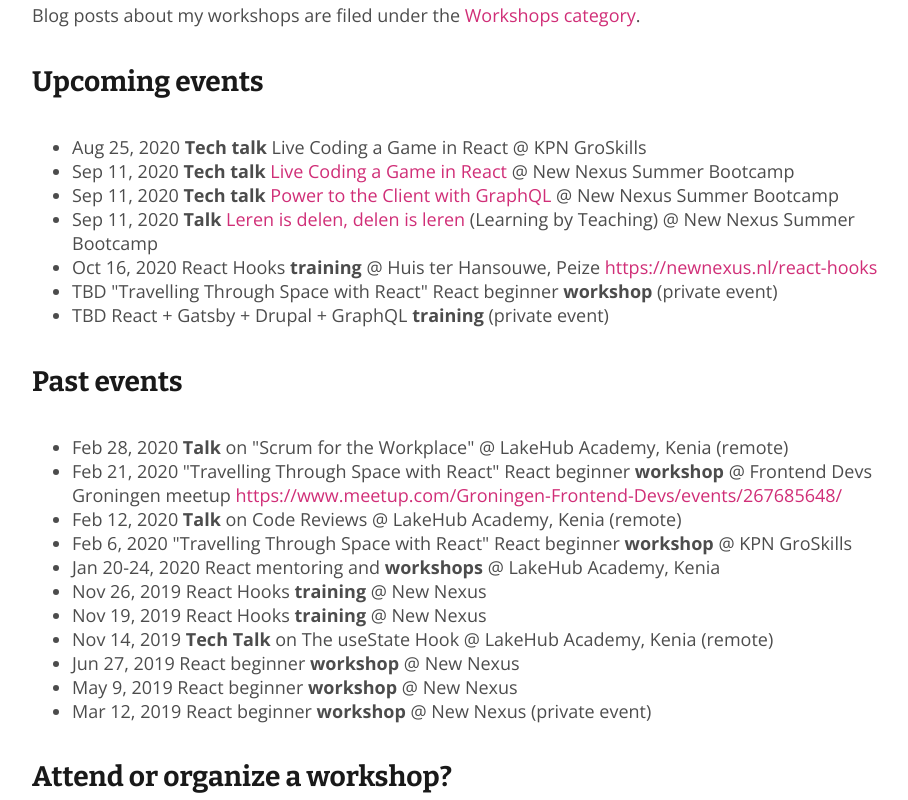
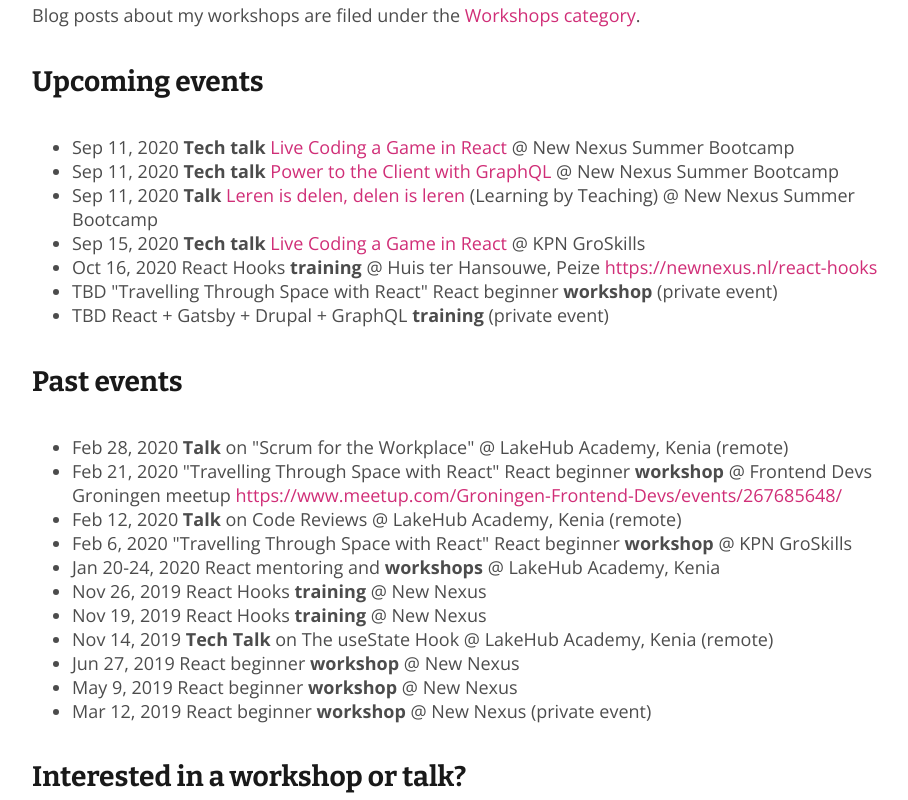
Before and after one commit to bouwe77/bouwe77.github.io, a Gatsby site: page /workshops in a window 1280 px wide. Shown: the part 500-1300 px from the top of the page, without its empty margins (180-1088 px from the left). Built offline with nearby package versions, Linux system fonts and the light colour scheme; Gatsby itself is replaced by a stand-in of ours.

Commit message:
Changed the date of the GroSkills event

```diff
--- a/src/pages/workshops.mdx
+++ b/src/pages/workshops.mdx
@@ -16,10 +16,10 @@
 
 #### Upcoming events
 
-- Aug 25, 2020 **Tech talk** Live Coding a Game in React @ KPN GroSkills
 - Sep 11, 2020 **Tech talk** [Live Coding a Game in React] @ New Nexus Summer Bootcamp
 - Sep 11, 2020 **Tech talk** [Power to the Client with GraphQL] @ New Nexus Summer Bootcamp
 - Sep 11, 2020 **Talk** [Leren is delen, delen is leren] (Learning by Teaching) @ New Nexus Summer Bootcamp
+- Sep 15, 2020 **Tech talk** [Live Coding a Game in React] @ KPN GroSkills
 - Oct 16, 2020 React Hooks **training** @ Huis ter Hansouwe, Peize https://newnexus.nl/react-hooks
 - TBD "Travelling Through Space with React" React beginner **workshop** (private event)
 - TBD React + Gatsby + Drupal + GraphQL **training** (private event)
@@ -41,7 +41,7 @@
 - May 9, 2019 React beginner **workshop** @ New Nexus
 - Mar 12, 2019 React beginner **workshop** @ New Nexus (private event)
 
-#### Attend or organize a workshop?
+#### Interested in a workshop or talk?
 
 That would be awesome! 😃 Contact me on <a href="https://twitter.com/bouwe">Twitter</a>!
 
```
